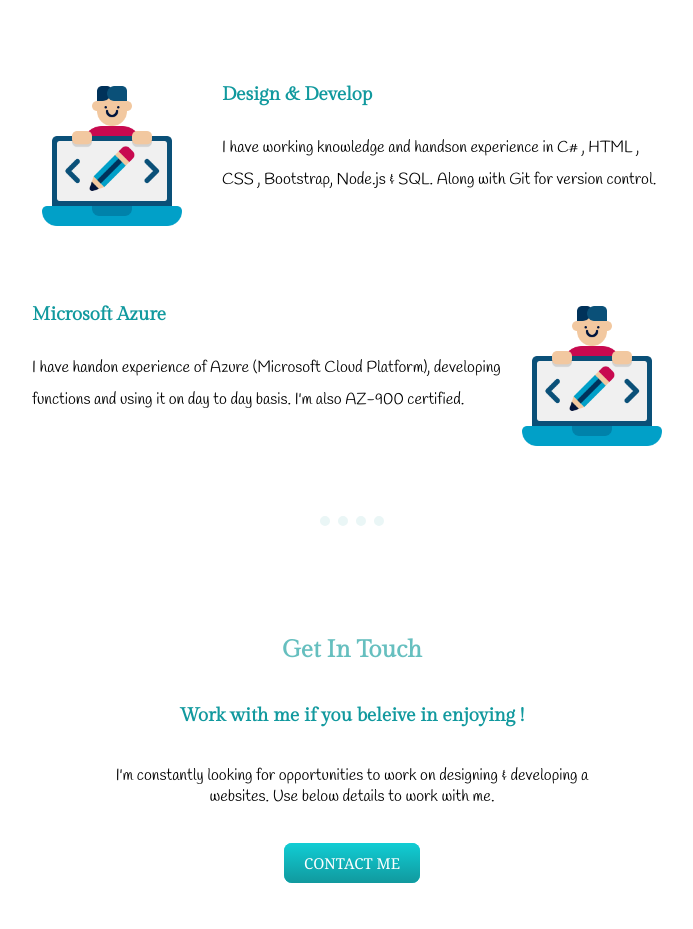
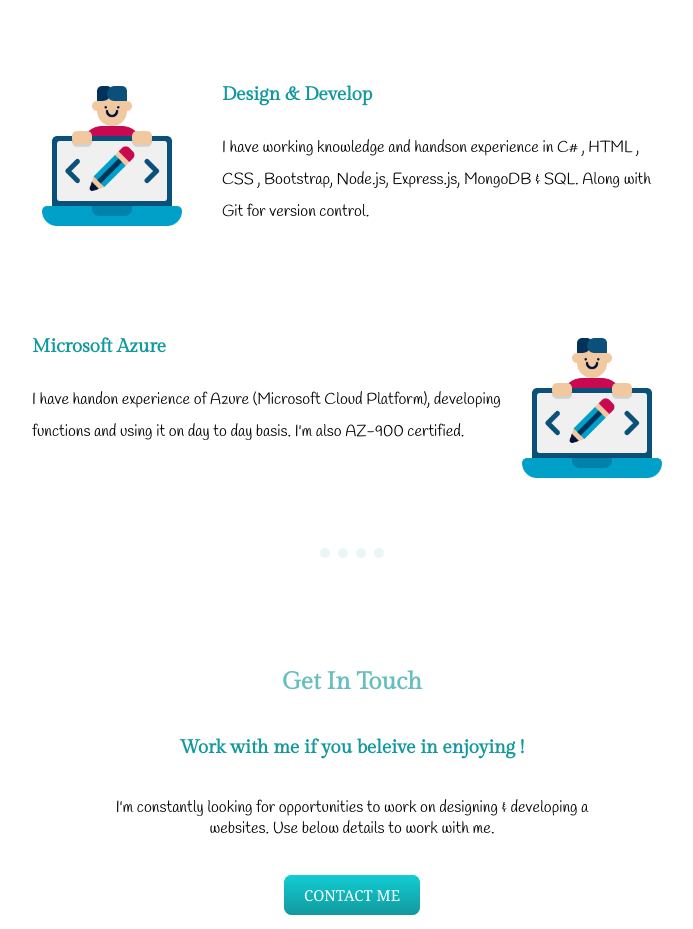
Before and after one commit to ShawayarFatma/CSS-Resume, a plain HTML site: page index.html in a window 1280 px wide. Shown: the part 1660-2589 px from the top of the page, without its empty margins (288-981 px from the left). Drawn offline with Linux system fonts and the light colour scheme.

Commit message:
Update index.html

```diff
--- a/index.html
+++ b/index.html
@@ -31,7 +31,7 @@
       <div class="skill-row">
         <img class="skill-img1" src="skills.png" alt="">
         <h3>Design & Develop</h3>
-        <p>I have working knowledge and handson experience in C# , HTML , CSS , Bootstrap, Node.js & SQL. Along with Git for version control.</p>
+        <p>I have working knowledge and handson experience in C# , HTML , CSS , Bootstrap, Node.js, Express.js, MongoDB & SQL. Along with Git for version control.</p>
       </div>
       <div class="skill-row">
         <img class="skill-img2" src="skills.png" alt="">
```
